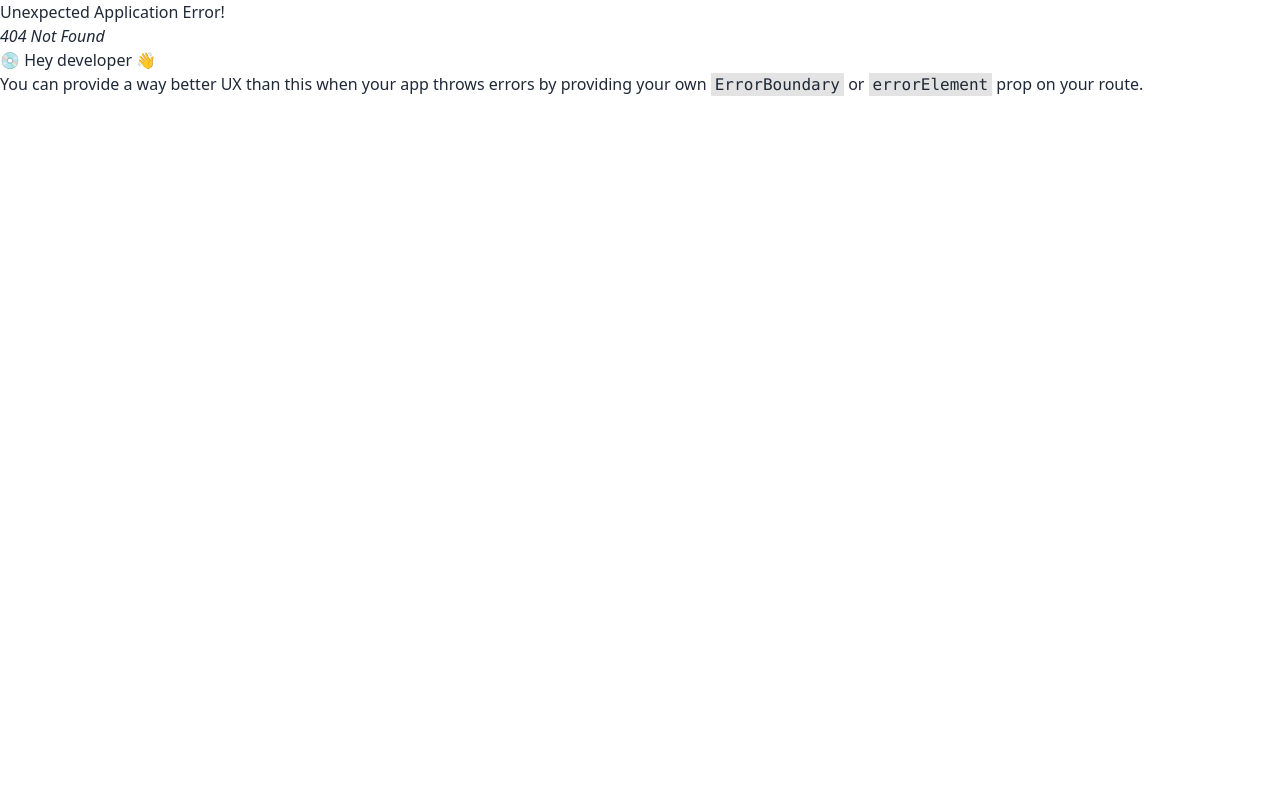
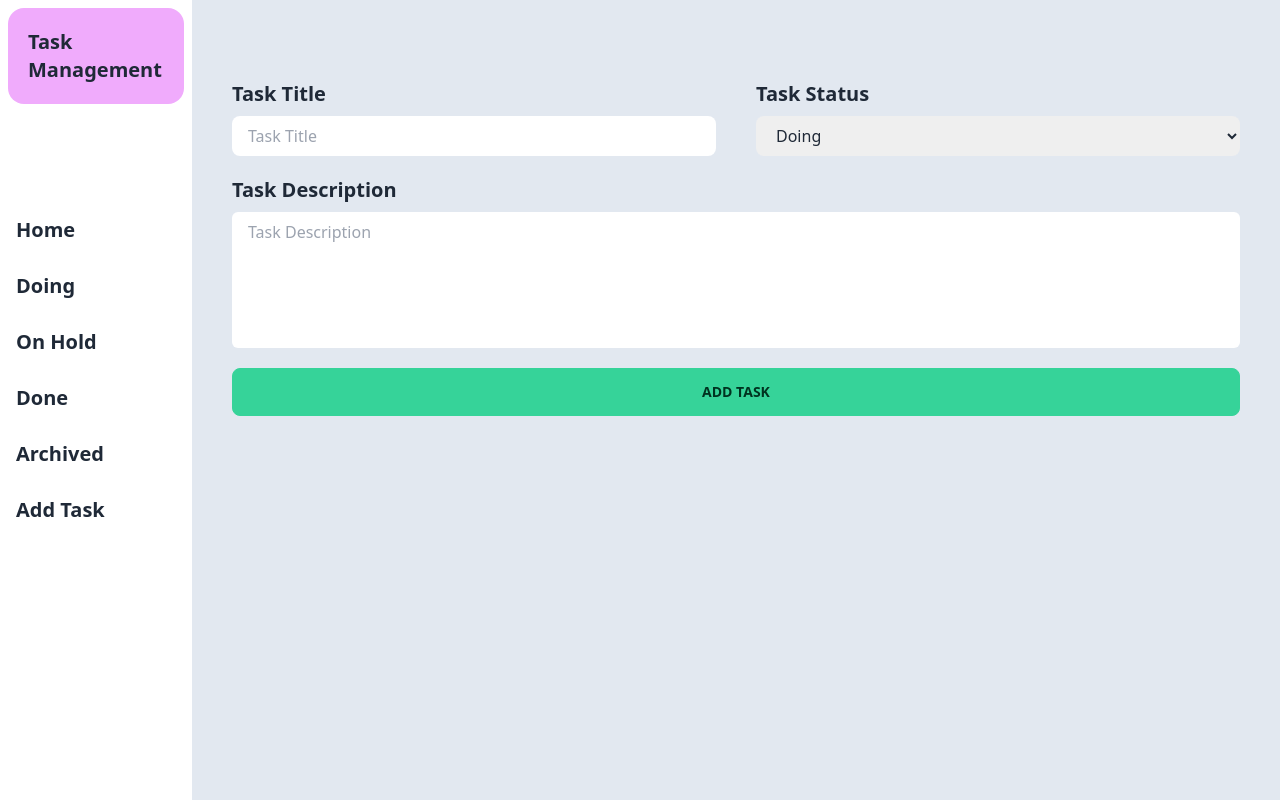
Before and after one commit to HasibUddin1/task-management-app-client, a React (Vite) app: page /updateATask in a window 1280 px wide. Before the commit this address had no page. Built offline with nearby package versions, Linux system fonts and the light colour scheme.

Commit message:
created a form for updating a task

```diff
--- a/src/components/Home/Home.jsx
+++ b/src/components/Home/Home.jsx
@@ -31,6 +31,8 @@ const Home = () => {
                         allDoingTasks.map(singleDoingTask => <SingleDoingTask
                             key={singleDoingTask._id}
                             singleDoingTask={singleDoingTask}
+                            allTasks={allTasks}
+                            setAllTasks={setAllTasks}
                         ></SingleDoingTask>)
                     }
                 </div>
@@ -43,6 +45,8 @@ const Home = () => {
                         allOnHoldTasks.map(singleOnHoldTask => <SingleOnHoldTask
                             key={singleOnHoldTask._id}
                             singleOnHoldTask={singleOnHoldTask}
+                            allTasks={allTasks}
+                            setAllTasks={setAllTasks}
                         ></SingleOnHoldTask>)
                     }
                 </div>
@@ -55,6 +59,8 @@ const Home = () => {
                         allDoneTasks.map(singleDoneTask => <SingleDoneTask
                             key={singleDoneTask._id}
                             singleDoneTask={singleDoneTask}
+                            allTasks={allTasks}
+                            setAllTasks={setAllTasks}
                         ></SingleDoneTask>)
                     }
                 </div>
@@ -67,6 +73,8 @@ const Home = () => {
                         allArchivedTasks.map(singleArchivedTask => <SingleArchivedTask
                             key={singleArchivedTask._id}
                             singleArchivedTask={singleArchivedTask}
+                            allTasks={allTasks}
+                            setAllTasks={setAllTasks}
                         ></SingleArchivedTask>)
                     }
                 </div>
--- a/src/components/SingleArchivedTask/SingleArchivedTask.jsx
+++ b/src/components/SingleArchivedTask/SingleArchivedTask.jsx
@@ -1,7 +1,7 @@
 import Swal from "sweetalert2";
 
 
-const SingleArchivedTask = ({ singleArchivedTask, allArchivedTasks, setAllArchivedTasks }) => {
+const SingleArchivedTask = ({ singleArchivedTask, allArchivedTasks, setAllArchivedTasks, allTasks, setAllTasks }) => {
 
     const { _id, taskTitle, taskStatus, taskDescription } = singleArchivedTask
 
@@ -27,8 +27,15 @@ const SingleArchivedTask = ({ singleArchivedTask, allArchivedTasks, setAllArchiv
                                 'Your file has been deleted.',
                                 'success'
                             )
-                            const remaining = allArchivedTasks.filter(task => task._id !== id)
-                            setAllArchivedTasks(remaining)
+                            if (allArchivedTasks) {
+                                const remaining = allArchivedTasks.filter(task => task._id)
+                                setAllArchivedTasks(remaining)
+                            }
+
+                            if (allTasks) {
+                                const remaining = allTasks.filter(task => task._id !== id)
+                                setAllTasks(remaining)
+                            }
                         }
                     })
             }
--- a/src/components/SingleDoingTask.jsx/SingleDoingTask.jsx
+++ b/src/components/SingleDoingTask.jsx/SingleDoingTask.jsx
@@ -1,7 +1,7 @@
 import Swal from "sweetalert2";
 
 
-const SingleDoingTask = ({ singleDoingTask, allDoingTasks, setAllDoingTasks }) => {
+const SingleDoingTask = ({ singleDoingTask, allDoingTasks, setAllDoingTasks, allTasks, setAllTasks }) => {
 
     const { _id, taskTitle, taskStatus, taskDescription } = singleDoingTask
 
@@ -28,8 +28,15 @@ const SingleDoingTask = ({ singleDoingTask, allDoingTasks, setAllDoingTasks }) =
                                 'success'
                             )
 
-                            const remaining = allDoingTasks.filter(task => task._id !== id)
-                            setAllDoingTasks(remaining)
+                            if(allDoingTasks){
+                                const remaining = allDoingTasks.filter(task => task._id !==id)
+                                setAllDoingTasks(remaining)
+                            }
+
+                            if(allTasks){
+                                const remaining = allTasks.filter(task => task._id !== id)
+                                setAllTasks(remaining)
+                            }
                         }
                     })
             }
--- a/src/components/SingleDoneTask/SingleDoneTask.jsx
+++ b/src/components/SingleDoneTask/SingleDoneTask.jsx
@@ -1,7 +1,7 @@
 import Swal from "sweetalert2";
 
 
-const SingleDoneTask = ({ singleDoneTask, allDoneTasks, setAllDoneTasks }) => {
+const SingleDoneTask = ({ singleDoneTask, allDoneTasks, setAllDoneTasks, allTasks, setAllTasks }) => {
 
     const { _id, taskTitle, taskStatus, taskDescription } = singleDoneTask
 
@@ -28,9 +28,15 @@ const SingleDoneTask = ({ singleDoneTask, allDoneTasks, setAllDoneTasks }) => {
                                 'success'
                             )
 
-                            const remaining = allDoneTasks.filter(task => task._id !== id)
+                            if(allDoneTasks){
+                                const remaining = allDoneTasks.filter(task => task._id !== id)
+                                setAllDoneTasks(remaining)
+                            }
 
-                            setAllDoneTasks(remaining)
+                            if(allTasks){
+                                const remaining = allTasks.filter(task => task._id !== id)
+                                setAllTasks(remaining)
+                            }
                         }
                     })
             }
--- a/src/components/SingleOnHoldTask/SingleOnHoldTask.jsx
+++ b/src/components/SingleOnHoldTask/SingleOnHoldTask.jsx
@@ -1,7 +1,7 @@
 import Swal from "sweetalert2";
 
 
-const SingleOnHoldTask = ({ singleOnHoldTask, allOnHoldTasks, setAllOnHoldTasks }) => {
+const SingleOnHoldTask = ({ singleOnHoldTask, allOnHoldTasks, setAllOnHoldTasks, allTasks, setAllTasks }) => {
 
     const { _id, taskTitle, taskStatus, taskDescription } = singleOnHoldTask
 
@@ -27,8 +27,15 @@ const SingleOnHoldTask = ({ singleOnHoldTask, allOnHoldTasks, setAllOnHoldTasks
                                 'Your file has been deleted.',
                                 'success'
                             )
-                            const remaining = allOnHoldTasks.filter(task => task._id !== id)
-                            setAllOnHoldTasks(remaining)
+                            if(allOnHoldTasks){
+                                const remaining = allOnHoldTasks.filter(task => task._id !== id)
+                                setAllOnHoldTasks(remaining)
+                            }
+
+                            if(allTasks){
+                                const remaining = allTasks.filter(task => task._id !== id)
+                                setAllTasks(remaining)
+                            }
                         }
                     })
             }
--- /dev/null
+++ b/src/components/UpdateATask/UpdateATask.jsx
@@ -0,0 +1,40 @@
+
+
+const UpdateATask = () => {
+
+    const handleUpdateTask = () => {
+
+    }
+
+    return (
+        <div className="mt-10 p-10">
+            <form onSubmit={handleUpdateTask}>
+                <div className="flex gap-10">
+                    <div className="w-1/2">
+                        <label className="text-xl font-semibold" htmlFor="taskTitle">Task Title</label>
+                        <input className="w-full px-4 py-2 rounded-lg block mt-2" type="text" name="taskTitle" id="taskTitle" placeholder="Task Title" />
+                    </div>
+                    <div className="w-1/2">
+                        <label className="text-xl font-semibold" htmlFor="taskStatus">Task Status</label>
+                        <select className="w-full px-4 py-2 rounded-lg block mt-2" name="taskStatus" id="taskStatus">
+                            <option value="Doing">Doing</option>
+                            <option value="On Hold">On Hold</option>
+                            <option value="Done">Done</option>
+                            <option value="Archived">Archived</option>
+                        </select>
+                    </div>
+                </div>
+                <div className="mt-5">
+                    <label className="text-xl font-semibold" htmlFor="taskDescription">Task Description</label>
+                    <textarea style={{ resize: 'none' }} className="block px-4 py-2 rounded-md w-full mt-2" name="taskDescription" id="taskDescription" cols="30" rows="5" placeholder="Task Description"></textarea>
+                </div>
+                <div className="mt-5">
+                    <input className="btn btn-success font-bold w-full" type="submit" value="Add Task" />
+                </div>
+                {/* {error && <p className="text-red-500 font-semibold">{error}</p>} */}
+            </form>
+        </div>
+    );
+};
+
+export default UpdateATask;
--- a/src/routes/Routes.jsx
+++ b/src/routes/Routes.jsx
@@ -8,6 +8,7 @@ import OnHold from "../components/OnHold/OnHold";
 import Done from "../components/Done/Done";
 import Archived from "../components/Archived/Archived";
 import AddTask from "../components/AddTask/AddTask";
+import UpdateATask from "../components/UpdateATask/UpdateATask";
 
 const router = createBrowserRouter([
     {
@@ -37,6 +38,10 @@ const router = createBrowserRouter([
             {
                 path: 'addTask',
                 element: <AddTask></AddTask>
+            },
+            {
+                path: 'updateATask',
+                element: <UpdateATask></UpdateATask>
             }
         ]
     }
```
